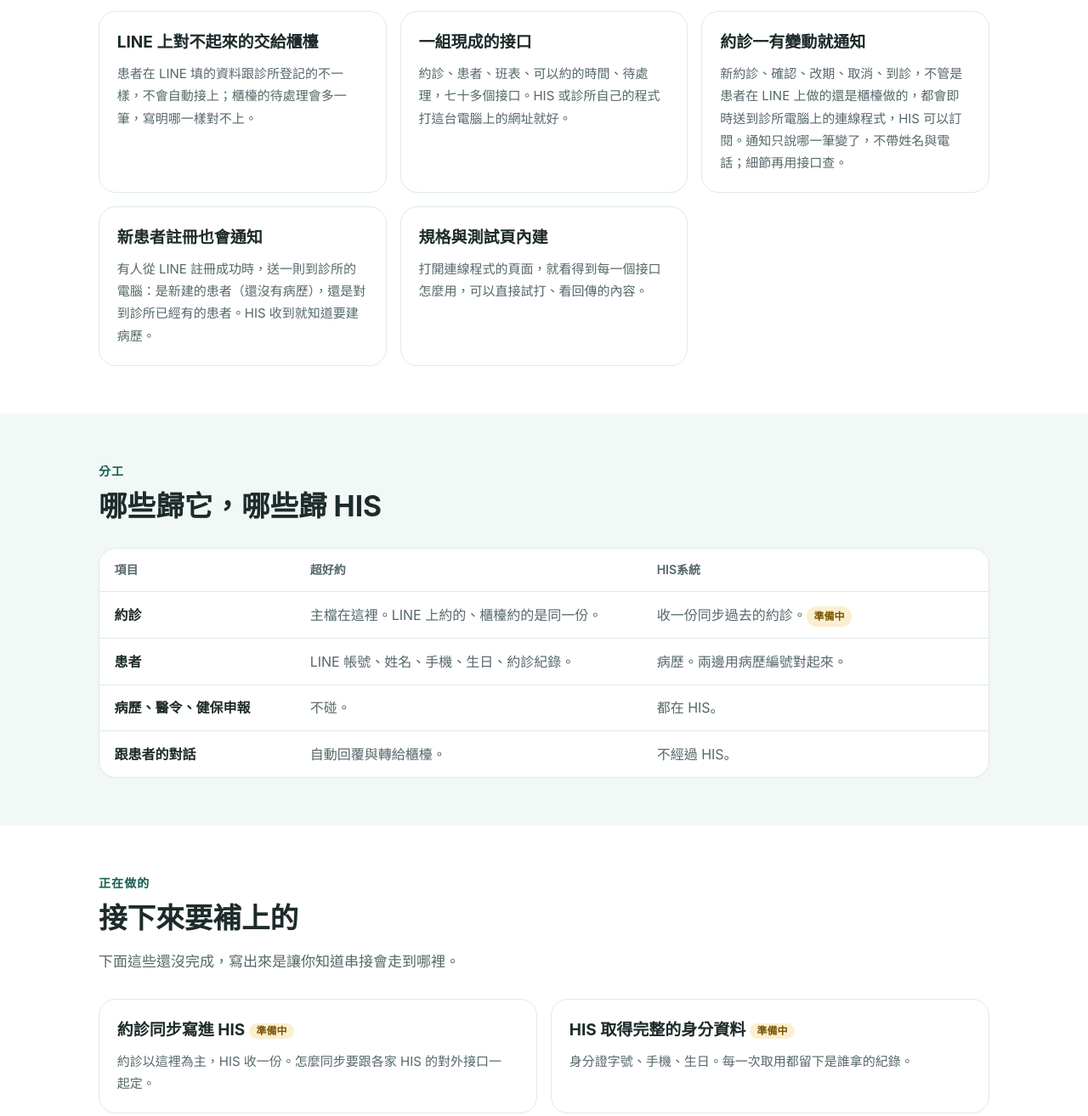
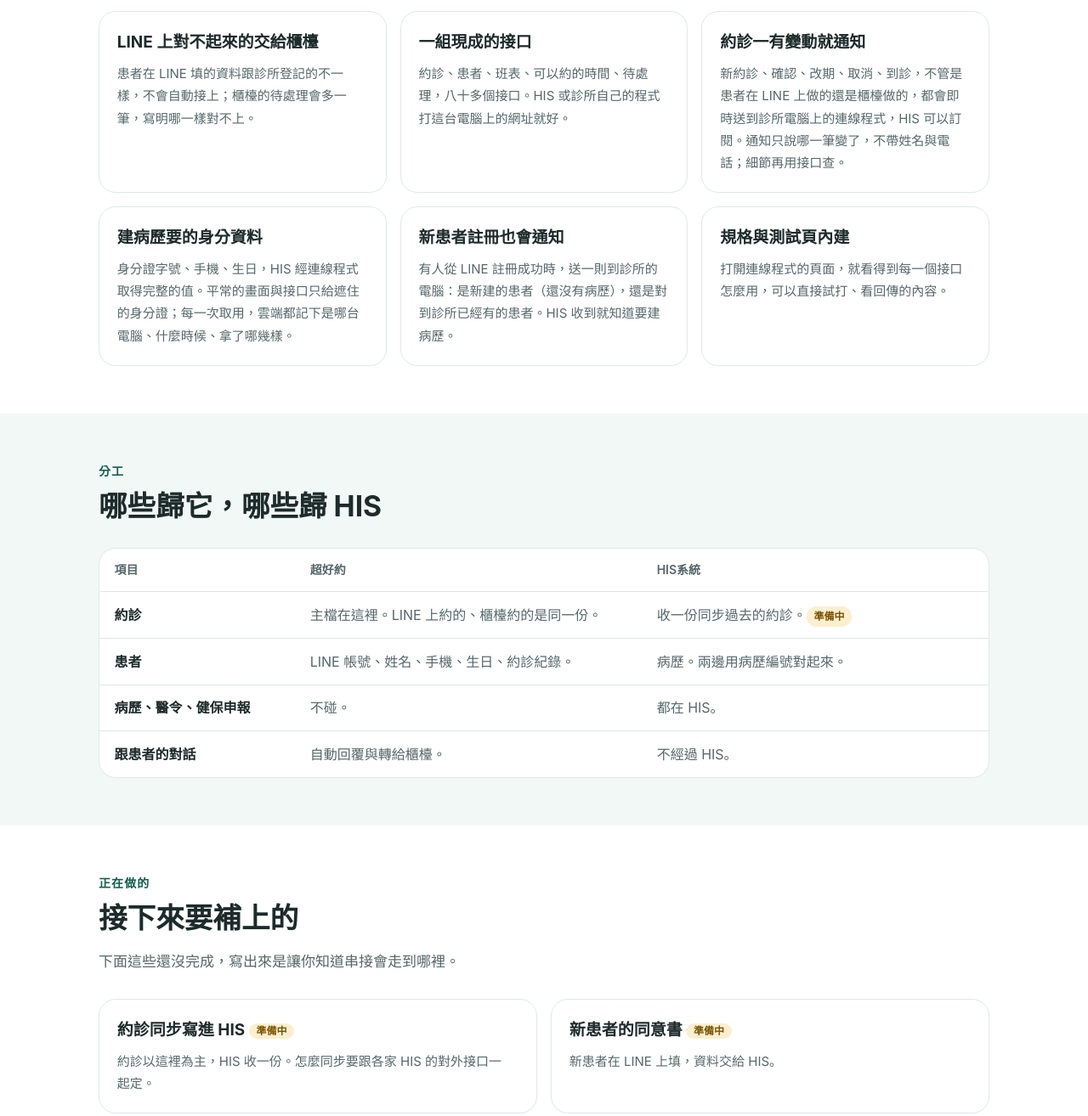
Before and after one commit to sona-orbit/chaohaoyue, a plain HTML site: page his/index.html in a window 1280 px wide. Shown: the part 1408-2722 px from the top of the page at 85% size. Drawn offline with Linux system fonts and the light colour scheme.

Commit message:
Notification buttons, identity API for HIS are live

```diff
--- a/his/index.html
+++ b/his/index.html
@@ -64,8 +64,9 @@
     <div class="stepcard"><h3>誰還沒對到，看得出來</h3><p>行事曆、約診清單、患者清單上，還沒對到病歷的患者有標示，也可以篩出來一次處理。</p></div>
     <div class="stepcard"><h3>還沒對到的先管住</h3><p>從 LINE 註冊進來、還沒對到病歷的患者，同時只能有一筆還沒到診的約。上限由診所設定。</p></div>
     <div class="stepcard"><h3>LINE 上對不起來的交給櫃檯</h3><p>患者在 LINE 填的資料跟診所登記的不一樣，不會自動接上；櫃檯的待處理會多一筆，寫明哪一樣對不上。</p></div>
-    <div class="stepcard"><h3>一組現成的接口</h3><p>約診、患者、班表、可以約的時間、待處理，七十多個接口。HIS 或診所自己的程式打這台電腦上的網址就好。</p></div>
+    <div class="stepcard"><h3>一組現成的接口</h3><p>約診、患者、班表、可以約的時間、待處理，八十多個接口。HIS 或診所自己的程式打這台電腦上的網址就好。</p></div>
     <div class="stepcard"><h3>約診一有變動就通知</h3><p>新約診、確認、改期、取消、到診，不管是患者在 LINE 上做的還是櫃檯做的，都會即時送到診所電腦上的連線程式，HIS 可以訂閱。通知只說哪一筆變了，不帶姓名與電話；細節再用接口查。</p></div>
+    <div class="stepcard"><h3>建病歷要的身分資料</h3><p>身分證字號、手機、生日，HIS 經連線程式取得完整的值。平常的畫面與接口只給遮住的身分證；每一次取用，雲端都記下是哪台電腦、什麼時候、拿了哪幾樣。</p></div>
     <div class="stepcard"><h3>新患者註冊也會通知</h3><p>有人從 LINE 註冊成功時，送一則到診所的電腦：是新建的患者（還沒有病歷），還是對到診所已經有的患者。HIS 收到就知道要建病歷。</p></div>
     <div class="stepcard"><h3>規格與測試頁內建</h3><p>打開連線程式的頁面，就看得到每一個接口怎麼用，可以直接試打、看回傳的內容。</p></div>
   </div>
@@ -93,7 +94,6 @@
   </div>
   <div class="feat c2">
     <div class="stepcard"><h3>約診同步寫進 HIS <span class="tag soon">準備中</span></h3><p>約診以這裡為主，HIS 收一份。怎麼同步要跟各家 HIS 的對外接口一起定。</p></div>
-    <div class="stepcard"><h3>HIS 取得完整的身分資料 <span class="tag soon">準備中</span></h3><p>身分證字號、手機、生日。每一次取用都留下是誰拿的紀錄。</p></div>
     <div class="stepcard"><h3>新患者的同意書 <span class="tag soon">準備中</span></h3><p>新患者在 LINE 上填，資料交給 HIS。</p></div>
   </div>
 </div></section>
```
Also changed, not shown: patients/index.html (+1 -1 lines).
